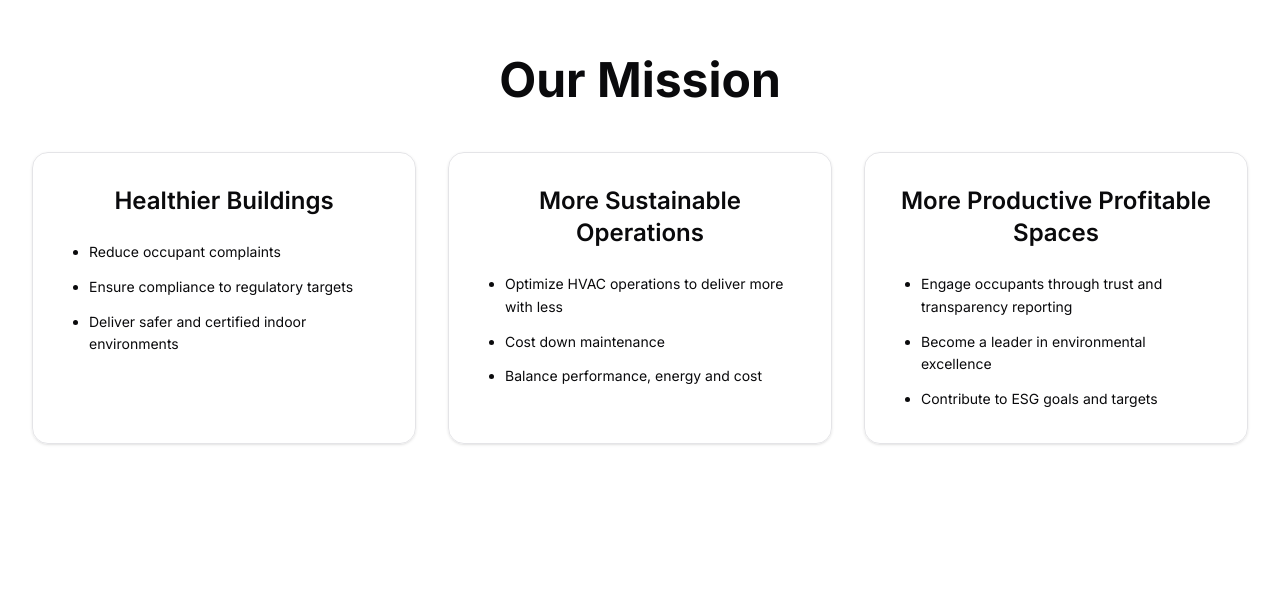
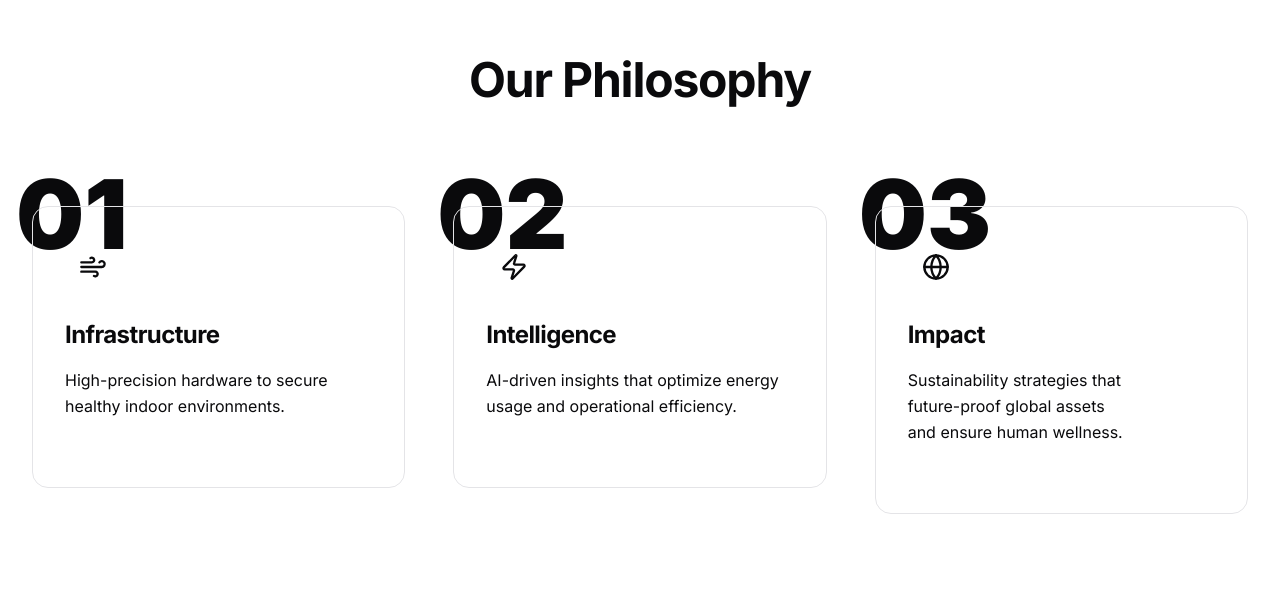
Before and after one commit to godlikeanyone/Functions-Website, a Next.js app: page /about in a window 1280 px wide. Shown: the part 586-1180 px from the top of the page. Built offline with nearby package versions, Linux system fonts and the light colour scheme.

Commit message:
Update page.tsx

```diff
--- a/app/about/page.tsx
+++ b/app/about/page.tsx
@@ -22,34 +22,28 @@ export default function AboutPage() {
         description:
           "We don’t just consult; we build the intelligence that makes infrastructure sustainable.",
       },
-      mission: {
-        title: "Our Mission",
+      philosophy: {
+        title: "Our Philosophy",
         items: [
           {
-            title: "Healthier Buildings",
-            bullets: [
-              "Reduce occupant complaints",
-              "Ensure compliance to regulatory targets",
-              "Deliver safer and certified indoor environments",
-            ],
+            title: "Infrastructure",
+            desc: "High-precision hardware to secure healthy indoor environments.",
+            icon: Wind, // Representing air/environment control
+            tag: "01"
           },
           {
-            title: "More Sustainable Operations",
-            bullets: [
-              "Optimize HVAC operations to deliver more with less",
-              "Cost down maintenance",
-              "Balance performance, energy and cost",
-            ],
+            title: "Intelligence",
+            desc: "AI-driven insights that optimize energy usage and operational efficiency.",
+            icon: Zap, // Representing energy/smart logic
+            tag: "02"
           },
           {
-            title: "More Productive Profitable Spaces",
-            bullets: [
-              "Engage occupants through trust and transparency reporting",
-              "Become a leader in environmental excellence",
-              "Contribute to ESG goals and targets",
-            ],
-          },
-        ],
+            title: "Impact",
+            desc: "Sustainability strategies that future-proof global assets and ensure human wellness.",
+            icon: Globe, // Representing global impact/asset protection
+            tag: "03"
+          }
+        ]
       },
       values: [
         {
@@ -142,34 +136,28 @@ export default function AboutPage() {
         title: "一次一个解决方案，工程未来",
         description: "Functions Ltd成立于2015年，从一个小型工程师团队发展成为财富500强公司信赖的全球技术合作伙伴。",
       },
-      mission: {
-        title: "我们的使命",
+      philosophy: {
+        title: "我们的经营哲学",
         items: [
           {
-            title: "更健康的建筑",
-            bullets: [
-              "减少居住者投诉",
-              "确保符合监管目标",
-              "提供更安全、认证的室内环境",
-            ],
+            title: "基础设施 (Infrastructure)",
+            desc: "高精度硬件，确保健康的室内环境。",
+            icon: Wind,
+            tag: "01"
           },
           {
-            title: "更可持续的运营",
-            bullets: [
-              "优化 HVAC 运行，实现高效低耗",
-              "降低维护成本",
-              "平衡性能、能源和成本",
-            ],
+            title: "智能 (Intelligence)",
+            desc: "AI 驱动的见解，优化能源使用和运营效率。",
+            icon: Zap,
+            tag: "02"
           },
           {
-            title: "更高效、盈利的空间",
-            bullets: [
-              "通过信任和透明的报告与居住者互动",
-              "成为环境卓越的领导者",
-              "助力实现 ESG 目标和指标",
-            ],
-          },
-        ],
+            title: "影响力 (Impact)",
+            desc: "可持续发展战略，助力全球资产面向未来并确保人类健康。",
+            icon: Globe,
+            tag: "03"
+          }
+        ]
       },
       values: [
         {
@@ -242,29 +230,61 @@ export default function AboutPage() {
         </div>
       </section>
 
-      {/* Mission Section */}
-      <section className="py-24 md:py-32 bg-card/30 backdrop-blur-sm">
-        <div className="max-w-7xl mx-auto px-4 sm:px-6 lg:px-8 text-center">
-          <h2 className="text-4xl md:text-5xl font-bold mb-12">{t.mission.title}</h2>
+      {/* Philosophy Section - Replaces Mission Section */}
+      <section className="py-24 md:py-32 bg-card/30 backdrop-blur-sm relative overflow-hidden">
+        {/* Decorative Background Elements */}
+        <div className="absolute top-0 right-0 w-1/2 h-full bg-gradient-to-l from-primary/5 to-transparent pointer-events-none" />
 
-          <div className="grid md:grid-cols-3 gap-8 text-left">
-            {t.mission.items.map((item, index) => (
-              <motion.div
-                key={index}
-                initial={{ opacity: 0, y: 20 }}
-                whileInView={{ opacity: 1, y: 0 }}
-                viewport={{ once: true, amount: 0.2 }}
-                transition={{ duration: 0.6, delay: index * 0.15, ease: "easeOut" }}
-                className="rounded-2xl border border-border bg-card/60 shadow-sm hover:shadow-md transition-all p-8"
-              >
-                <h3 className="text-2xl font-semibold mb-6 text-center">{item.title}</h3>
-                <ul className="list-disc pl-6 space-y-3 text-muted-foreground text-sm leading-relaxed">
-                  {item.bullets.map((bullet: string, i: number) => (
-                    <li key={i}>{bullet}</li>
-                  ))}
-                </ul>
-              </motion.div>
-            ))}
+        <div className="max-w-7xl mx-auto px-4 sm:px-6 lg:px-8">
+          <motion.div
+            initial={{ opacity: 0, y: 20 }}
+            whileInView={{ opacity: 1, y: 0 }}
+            viewport={{ once: true }}
+            className="mb-20 text-center"
+          >
+            <h2 className="text-4xl md:text-5xl font-bold tracking-tight">{t.philosophy.title}</h2>
+            <div className="mt-4 h-1.5 w-24 bg-primary mx-auto rounded-full" />
+          </motion.div>
+
+          <div className="grid md:grid-cols-3 gap-12 relative">
+            {t.philosophy.items.map((item: any, index: number) => {
+              const Icon = item.icon;
+              return (
+                <motion.div
+                  key={index}
+                  initial={{ opacity: 0, y: 30 }}
+                  whileInView={{ opacity: 1, y: 0 }}
+                  viewport={{ once: true }}
+                  transition={{ duration: 0.8, delay: index * 0.2, ease: [0.21, 0.45, 0.32, 0.9] }}
+                  className="group relative"
+                >
+                  {/* Background Numbering for "Advanced" Look */}
+                  <span className="absolute -top-10 -left-4 text-8xl font-black text-primary/[0.03] select-none group-hover:text-primary/[0.06] transition-colors duration-500">
+                    {item.tag}
+                  </span>
+
+                  <div className="relative p-8 rounded-2xl border border-border bg-card/40 hover:bg-card/80 transition-all duration-500 hover:shadow-2xl hover:shadow-primary/5 hover:-translate-y-2">
+                    <div className="mb-6 flex items-center justify-between">
+                      <div className="w-14 h-14 rounded-xl bg-primary/10 flex items-center justify-center text-primary group-hover:bg-primary group-hover:text-primary-foreground transition-all duration-500">
+                        <Icon className="w-7 h-7" />
+                      </div>
+                      <div className="h-px flex-grow bg-border mx-4 opacity-50" />
+                    </div>
+
+                    <h3 className="text-2xl font-bold mb-4 tracking-tight group-hover:text-primary transition-colors">
+                      {item.title}
+                    </h3>
+
+                    <p className="text-muted-foreground leading-relaxed text-balance">
+                      {item.desc}
+                    </p>
+
+                    {/* Bottom accent line */}
+                    <div className="mt-8 h-1 w-0 bg-primary group-hover:w-full transition-all duration-700 rounded-full" />
+                  </div>
+                </motion.div>
+              );
+            })}
           </div>
         </div>
       </section>
```
